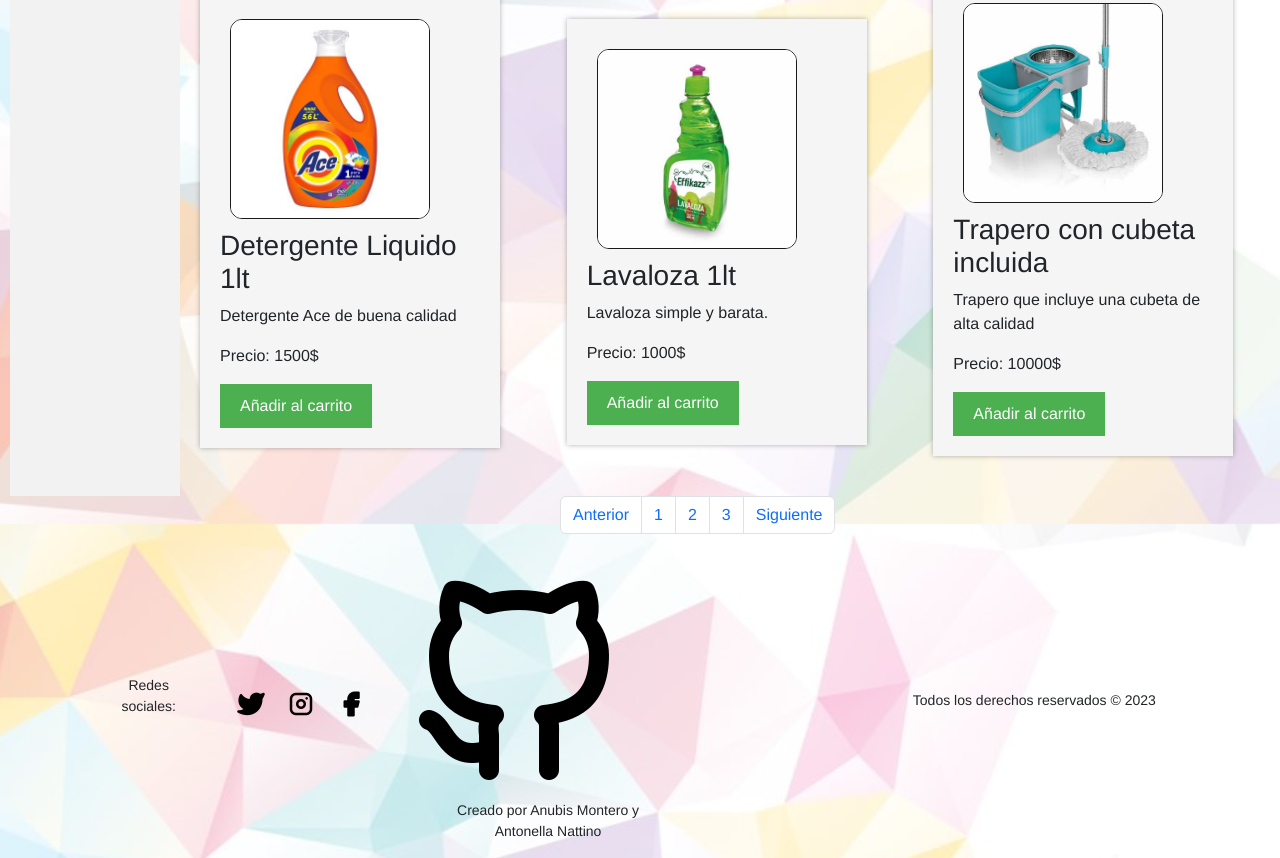
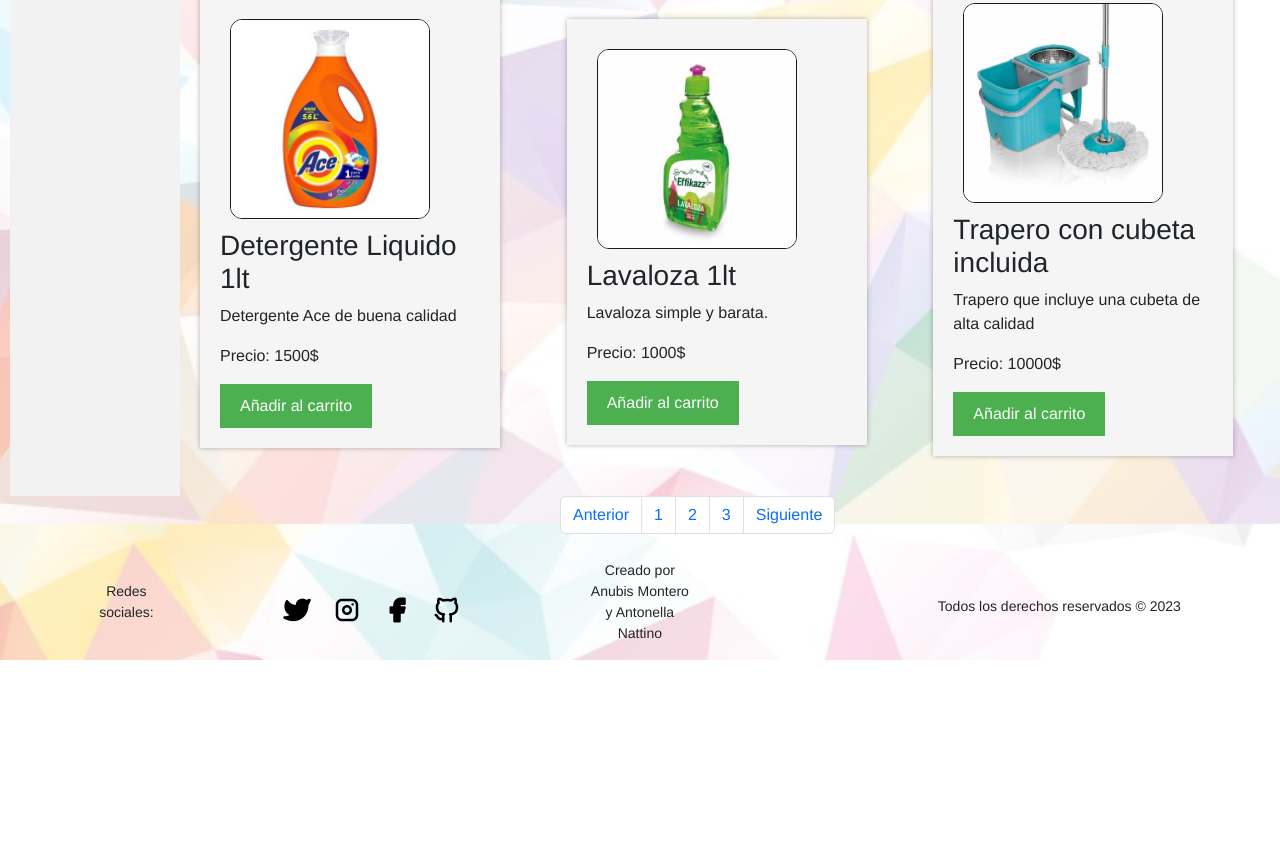
Before and after one commit to Anbs12/Analistas, a plain HTML site: page Tienda/productos.html in a window 1280 px wide. Shown: the part 1076-1934 px from the top of the page. After the commit the page ends 1736 px from the top, so only its background shows below. Drawn offline with nearby package versions, Linux system fonts and the light colour scheme.

Commit message:
Merge https://github.com/Anbs12/Analistas

```diff
--- a/Tienda/productos.html
+++ b/Tienda/productos.html
@@ -161,16 +161,15 @@
 
   <footer class="footer_container">
     <div class="redes_sociales">
-            <p>Redes sociales: </p>
+      <p text-Align="text-right">Redes sociales: </p>
       <a href="#"><img src="Imgs/twitter_logo.png" alt="Twitter"></a>
       <a href="#"><img src="Imgs/instagram_logo.png" alt="Instagram"></a>
       <a href="#"><img src="Imgs/facebook_logo.png" alt="Facebook"></a>
-        </div>
-        <div class="link_github">
-            <a href="#"><img src="Imgs/github.png" alt="GitHub"></a>
+      <a href="https://github.com/Anbs12/Analistas.git"><img src="Imgs/github.png" alt="GitHub"></a>
       <p>Creado por Anubis Montero y Antonella Nattino</p>
     </div>
     <p>Todos los derechos reservados © 2023</p>
   </footer>
 </body>
+
 </html>
```
Also changed, not shown: Tienda/QuienesSomos.html (+3 -1 lines), Tienda/contacto.html (+2 -10 lines). Lines whose indentation alone changed are shown as unchanged.
